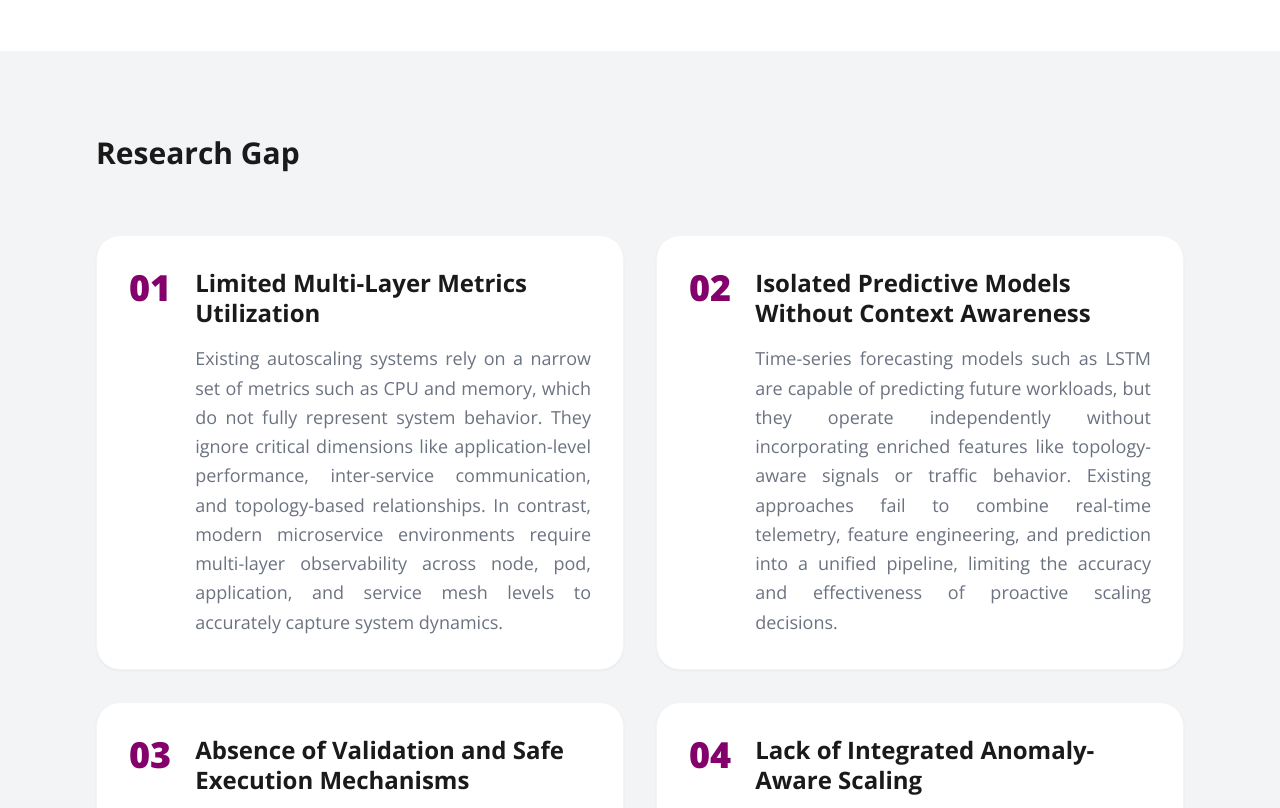
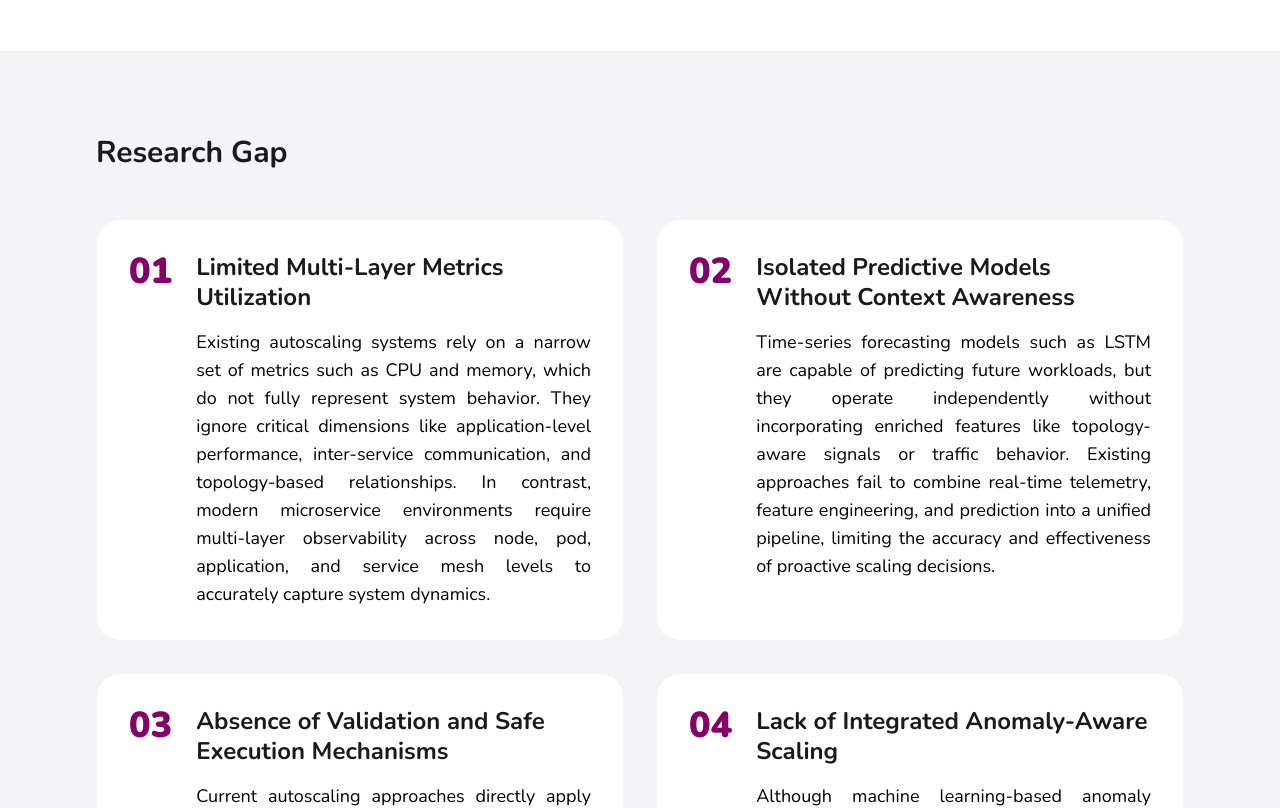
Before and after one commit to AnjanaTinush/Research_website, a React (Vite) app: page / in a window 1280 px wide. Shown: the part 2140-2948 px from the top of the page. Built offline with nearby package versions, Linux system fonts and the light colour scheme.

Commit message:
research gap

```diff
--- a/src/components/nav_bar/Navbar.jsx
+++ b/src/components/nav_bar/Navbar.jsx
@@ -47,7 +47,7 @@ const Navbar = () => {
             <a
               key={link.name}
               href={link.href}
-              className="relative text-sm font-medium text-black transition-all duration-300 hover:text-primary"
+              className="relative text-lg font-medium text-black transition-all duration-300 hover:text-primary"
             >
               {link.name}
 
--- a/src/components/research_gap/ResearchGap.jsx
+++ b/src/components/research_gap/ResearchGap.jsx
@@ -1,59 +1,58 @@
-import React from 'react';
-import { motion } from 'framer-motion';
+import React from "react";
+import { motion } from "framer-motion";
 
 const ResearchGap = () => {
   const gaps = [
     {
       id: "01",
       title: "Limited Multi-Layer Metrics Utilization",
-      content: "Existing autoscaling systems rely on a narrow set of metrics such as CPU and memory, which do not fully represent system behavior. They ignore critical dimensions like application-level performance, inter-service communication, and topology-based relationships. In contrast, modern microservice environments require multi-layer observability across node, pod, application, and service mesh levels to accurately capture system dynamics."
+      content:
+        "Existing autoscaling systems rely on a narrow set of metrics such as CPU and memory, which do not fully represent system behavior. They ignore critical dimensions like application-level performance, inter-service communication, and topology-based relationships. In contrast, modern microservice environments require multi-layer observability across node, pod, application, and service mesh levels to accurately capture system dynamics.",
     },
     {
       id: "02",
       title: "Isolated Predictive Models Without Context Awareness",
-      content: "Time-series forecasting models such as LSTM are capable of predicting future workloads, but they operate independently without incorporating enriched features like topology-aware signals or traffic behavior. Existing approaches fail to combine real-time telemetry, feature engineering, and prediction into a unified pipeline, limiting the accuracy and effectiveness of proactive scaling decisions."
+      content:
+        "Time-series forecasting models such as LSTM are capable of predicting future workloads, but they operate independently without incorporating enriched features like topology-aware signals or traffic behavior. Existing approaches fail to combine real-time telemetry, feature engineering, and prediction into a unified pipeline, limiting the accuracy and effectiveness of proactive scaling decisions.",
     },
     {
       id: "03",
       title: "Absence of Validation and Safe Execution Mechanisms",
-      content: "Current autoscaling approaches directly apply scaling decisions to production environments without validation. There is no mechanism to test system behavior under stress or failure conditions before execution. The lack of chaos-based validation, resilience scoring, and rollback mechanisms increases the risk of unstable deployments and incorrect scaling actions."
+      content:
+        "Current autoscaling approaches directly apply scaling decisions to production environments without validation. There is no mechanism to test system behavior under stress or failure conditions before execution. The lack of chaos-based validation, resilience scoring, and rollback mechanisms increases the risk of unstable deployments and incorrect scaling actions.",
     },
     {
       id: "04",
       title: "Lack of Integrated Anomaly-Aware Scaling",
-      content: "Although machine learning-based anomaly detection techniques are widely studied, they are not integrated into autoscaling decision pipelines. Current systems scale resources without validating whether traffic is legitimate or malicious. This absence of anomaly-awareness leads to unnecessary scaling triggered by abnormal traffic patterns, increasing operational cost and reducing system reliability."
-    }
+      content:
+        "Although machine learning-based anomaly detection techniques are widely studied, they are not integrated into autoscaling decision pipelines. Current systems scale resources without validating whether traffic is legitimate or malicious. This absence of anomaly-awareness leads to unnecessary scaling triggered by abnormal traffic patterns, increasing operational cost and reducing system reliability.",
+    },
   ];
 
   return (
     <section id="gap" className="section-padding bg-surfaceLight">
       <div className="mx-auto max-w-7xl">
-        <h2 className="mb-16 text-4xl font-bold">
+        <h2 className="mb-12 text-4xl font-bold">
           <span className="text-3xl text-textPrimary">Research Gap</span>
         </h2>
 
         <div className="grid grid-cols-1 gap-8 md:grid-cols-2">
           {gaps.map((gap) => (
-            <motion.div
-              key={gap.id}
-              whileHover={{ scale: 1.02, translateY: -5 }}
-              transition={{ type: "spring", stiffness: 300 }}
-              className="p-8 transition-all bg-white border border-gray-100 shadow-sm cursor-default rounded-3xl hover:border-primary/20 group"
-            >
+            <div className="p-8 transition-all bg-white border border-gray-100 cursor-default rounded-3xl hover:border-primary group">
               <div className="flex items-start gap-6">
-                <span className="text-4xl font-black transition-colors text-primary group-hover:text-primary/40">
+                <span className="text-4xl font-black transition-colors text-primary">
                   {gap.id}
                 </span>
                 <div className="space-y-4">
                   <h3 className="text-2xl font-bold leading-tight text-textPrimary">
                     {gap.title}
                   </h3>
-                  <p className="text-lg leading-relaxed text-justify text-textSecondary">
+                  <p className="text-lg text-justify text-black">
                     {gap.content}
                   </p>
                 </div>
               </div>
-            </motion.div>
+            </div>
           ))}
         </div>
       </div>
--- a/src/index.css
+++ b/src/index.css
@@ -1,11 +1,11 @@
-@import url("https://fonts.googleapis.com/css2?family=Open+Sans:ital,wght@0,300..800;1,300..800&display=swap");
+@import url('https://fonts.googleapis.com/css2?family=Nunito:ital,wght@0,200..1000;1,200..1000&display=swap');
 
 @tailwind base;
 @tailwind components;
 @tailwind utilities;
 
 :root {
-  font-family: "Open Sans", sans-serif;
+ font-family: "Nunito", sans-serif;
 }
 
 body {
--- a/tailwind.config.js
+++ b/tailwind.config.js
@@ -15,7 +15,7 @@ export default {
         darkBackgroundVery: "#0F0F0F",
       },
       fontFamily: {
-        sans: ['"Open Sans"', 'sans-serif'], // override default
+        sans: ['"Nunito"', 'sans-serif'], // override default
       },
       boxShadow: {
         'glow': '0 0 20px rgba(132, 0, 106, 0.1)',
```
